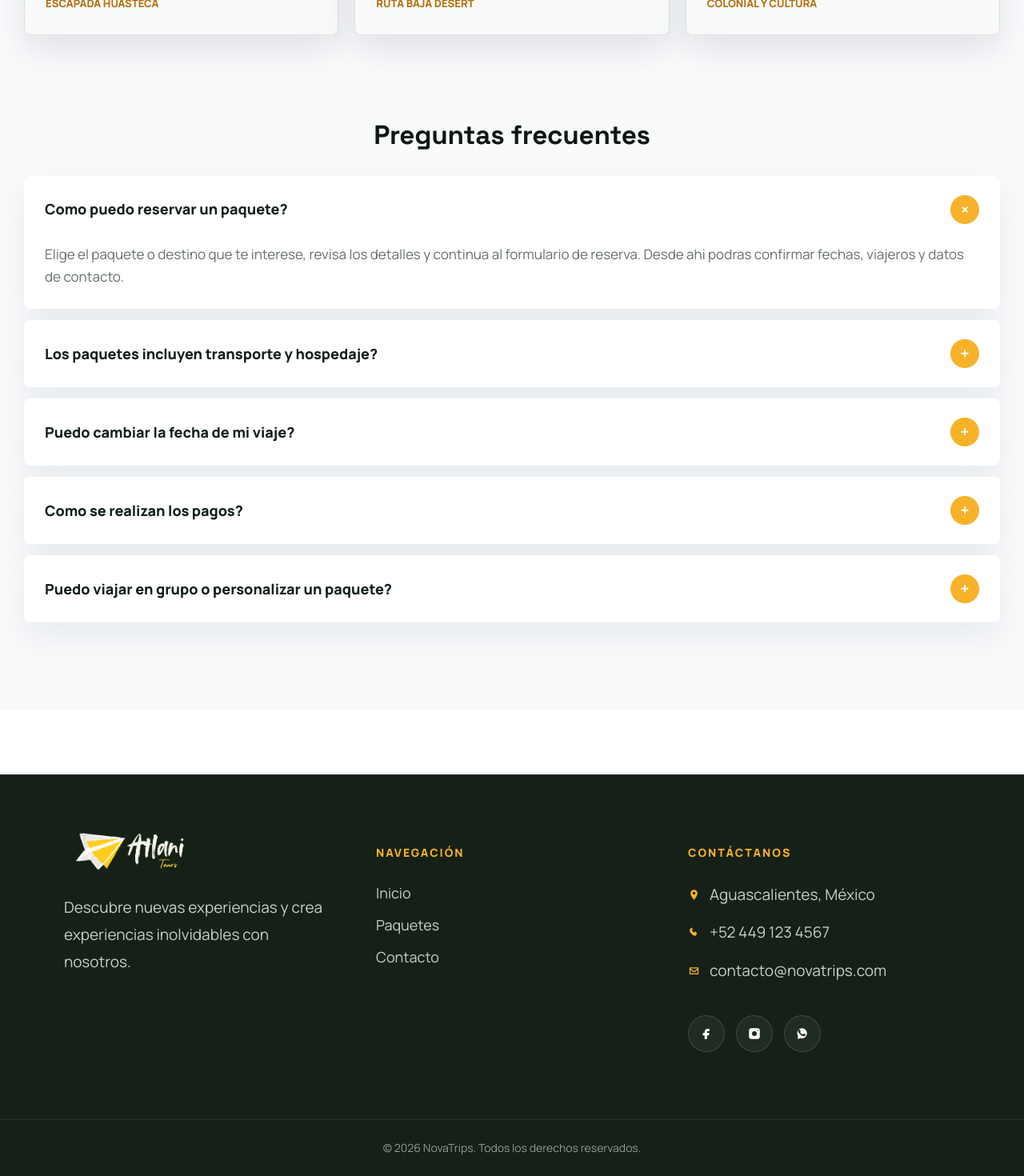
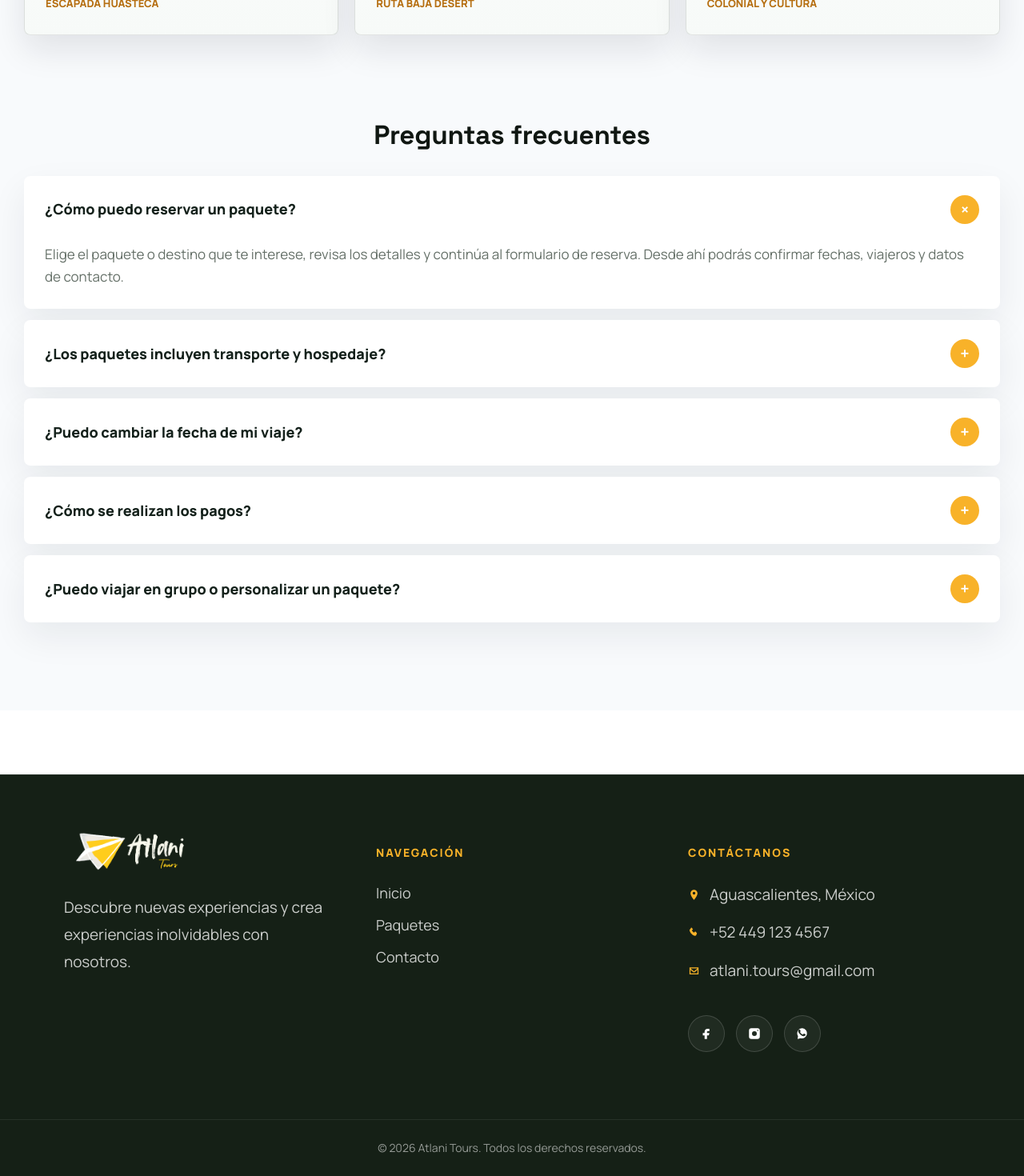
Before and after one commit to JoelNarvaez/Agencia_de_Viajes_Sistema_de_Reservaciones, a React (Vite) app in the folder Frontend/AgenciaTuristica/: page / in a window 1280 px wide. Shown: the part 2564-4034 px from the top of the page at 80% size. Built offline with nearby package versions, Linux system fonts and the light colour scheme; no server answers.

Commit message:
feat:Se agregaron las aportaciones y se modificaron detalles de la página

```diff
--- a/Frontend/AgenciaTuristica/src/components/common/AboutCTA.jsx
+++ b/Frontend/AgenciaTuristica/src/components/common/AboutCTA.jsx
@@ -26,7 +26,7 @@ function AboutCTA() {
         </p>
 
         <Button
-          text="Explorar Destinos"
+          text="Explorar Paquetes"
           onClick={() =>
             navigate("/packages")
           }
--- a/Frontend/AgenciaTuristica/src/components/common/AboutStory.jsx
+++ b/Frontend/AgenciaTuristica/src/components/common/AboutStory.jsx
@@ -63,30 +63,6 @@ function AboutStory() {
 
       </div>
 
-      <div className={styles.stats}>
-
-        <div className={styles.stat}>
-          <strong>5000+</strong>
-          <span>Viajeros Felices</span>
-        </div>
-
-        <div className={styles.stat}>
-          <strong>120+</strong>
-          <span>Destinos</span>
-        </div>
-
-        <div className={styles.stat}>
-          <strong>15+</strong>
-          <span>Años de Experiencia</span>
-        </div>
-
-        <div className={styles.stat}>
-          <strong>98%</strong>
-          <span>Satisfacción</span>
-        </div>
-
-      </div>
-
     </section>
   );
 }
--- a/Frontend/AgenciaTuristica/src/components/common/Footer.jsx
+++ b/Frontend/AgenciaTuristica/src/components/common/Footer.jsx
@@ -10,7 +10,7 @@ import PropTypes from "prop-types";
 import styles from "./Footer.module.css";
 
 function Footer({
-  companyName = "NovaTrips",
+  companyName = "Atlani Tours",
   year = new Date().getFullYear(),
 }) {
   return (
@@ -51,7 +51,7 @@ function Footer({
 
   <p>
     <FaEnvelope className={styles.icon} />
-    contacto@novatrips.com
+    atlani.tours@gmail.com
   </p>
 
   <div className={styles.socials}>
--- a/Frontend/AgenciaTuristica/src/components/common/Modal.jsx
+++ b/Frontend/AgenciaTuristica/src/components/common/Modal.jsx
@@ -1,4 +1,5 @@
 import PropTypes from "prop-types";
+import { createPortal } from "react-dom";
 
 import {
   FaTimes,
@@ -28,7 +29,7 @@ function Modal({
     info: <FaInfoCircle />,
   };
 
-  return (
+  return createPortal(
     <div
       className={styles.overlay}
       onClick={onClose}
@@ -68,7 +69,8 @@ function Modal({
           </div>
         )}
       </div>
-    </div>
+    </div>,
+    document.body
   );
 }
 
--- a/Frontend/AgenciaTuristica/src/pages/public/Home.jsx
+++ b/Frontend/AgenciaTuristica/src/pages/public/Home.jsx
@@ -110,29 +110,29 @@ const featuredDestinations = [
 
 const frequentlyAskedQuestions = [
   {
-    question: 'Como puedo reservar un paquete?',
+    question: '¿Cómo puedo reservar un paquete?',
     answer:
-      'Elige el paquete o destino que te interese, revisa los detalles y continua al formulario de reserva. Desde ahi podras confirmar fechas, viajeros y datos de contacto.',
+      'Elige el paquete o destino que te interese, revisa los detalles y continúa al formulario de reserva. Desde ahí podrás confirmar fechas, viajeros y datos de contacto.',
   },
   {
-    question: 'Los paquetes incluyen transporte y hospedaje?',
+    question: '¿Los paquetes incluyen transporte y hospedaje?',
     answer:
       'Depende del paquete. En cada card mostramos los servicios incluidos, como hotel, traslados, tours guiados o experiencias locales.',
   },
   {
-    question: 'Puedo cambiar la fecha de mi viaje?',
+    question: '¿Puedo cambiar la fecha de mi viaje?',
     answer:
-      'Si, puedes solicitar un cambio de fecha sujeto a disponibilidad del destino, hotel y actividades incluidas en tu paquete.',
+      'Sí, puedes solicitar un cambio de fecha sujeto a disponibilidad del destino, hotel y actividades incluidas en tu paquete.',
   },
   {
-    question: 'Como se realizan los pagos?',
+    question: '¿Cómo se realizan los pagos?',
     answer:
-      'La reserva puede avanzar desde el flujo de pago del sitio. El detalle final del monto y estado de pago se consulta desde tu reservacion.',
+      'La reserva puede avanzar desde el flujo de pago del sitio. El detalle final del monto y estado de pago se consulta desde tu reservación.',
   },
   {
-    question: 'Puedo viajar en grupo o personalizar un paquete?',
+    question: '¿Puedo viajar en grupo o personalizar un paquete?',
     answer:
-      'Si. Para grupos o experiencias personalizadas se pueden ajustar fechas, numero de viajeros y actividades segun disponibilidad.',
+      'Sí. Para grupos o experiencias personalizadas se pueden ajustar fechas, número de viajeros y actividades según disponibilidad.',
   },
 ]
 
--- a/Frontend/AgenciaTuristica/src/pages/public/PackageDetail.jsx
+++ b/Frontend/AgenciaTuristica/src/pages/public/PackageDetail.jsx
@@ -155,7 +155,7 @@ const getOfferItems = (travelPackage) => {
       iconType: getAmenityIconType(item),
       name: item,
     })),
-    { iconType: 'support', name: 'Soporte de NovaTrips' },
+    { iconType: 'support', name: 'Soporte de Atlani Tours' },
     { iconType: 'confirm', name: 'Confirmacion de reserva' },
     {
       iconType: 'calendar',
@@ -403,7 +403,7 @@ function PackageDetail() {
                 NT
               </div>
               <div>
-                <h3>Organizado por NovaTrips</h3>
+                <h3>Organizado por Atlani Tours</h3>
                 <p>Equipo local - Hospedaje y actividades coordinadas</p>
               </div>
             </section>
--- a/Frontend/AgenciaTuristica/src/pages/users/MyReservations.jsx
+++ b/Frontend/AgenciaTuristica/src/pages/users/MyReservations.jsx
@@ -118,7 +118,7 @@ function MyReservations() {
         ) : !isLoading && (
           <div className={styles.emptyState}>
             <h2>Aun no tienes reservaciones</h2>
-            <p>Cuando confirmes una reserva, podras ver su estado, fechas, total y detalles aqui.</p>
+            <p>Cuando confirmes una reserva, podrás ver su estado, fechas, total y detalles aquí.</p>
             <div className={styles.actions}>
               <Link to="/packages">Ver paquetes</Link>
             </div>
--- a/Frontend/AgenciaTuristica/src/services/packageService.js
+++ b/Frontend/AgenciaTuristica/src/services/packageService.js
@@ -36,6 +36,8 @@ const normalizeGalleryImages = (apiPackage, localPackage) => {
       localPackage.heroImage,
       localPackage.image,
     ].filter(Boolean)
+    /*const fallback = apiPackage.imagen_principal ?? apiPackage.imagen_hero
+    return fallback ? [fallback] : []*/
   }
 
   return apiImages
```
Also changed, not shown: Frontend/AgenciaTuristica/src/components/common/Input.jsx (+7 -3 lines).
